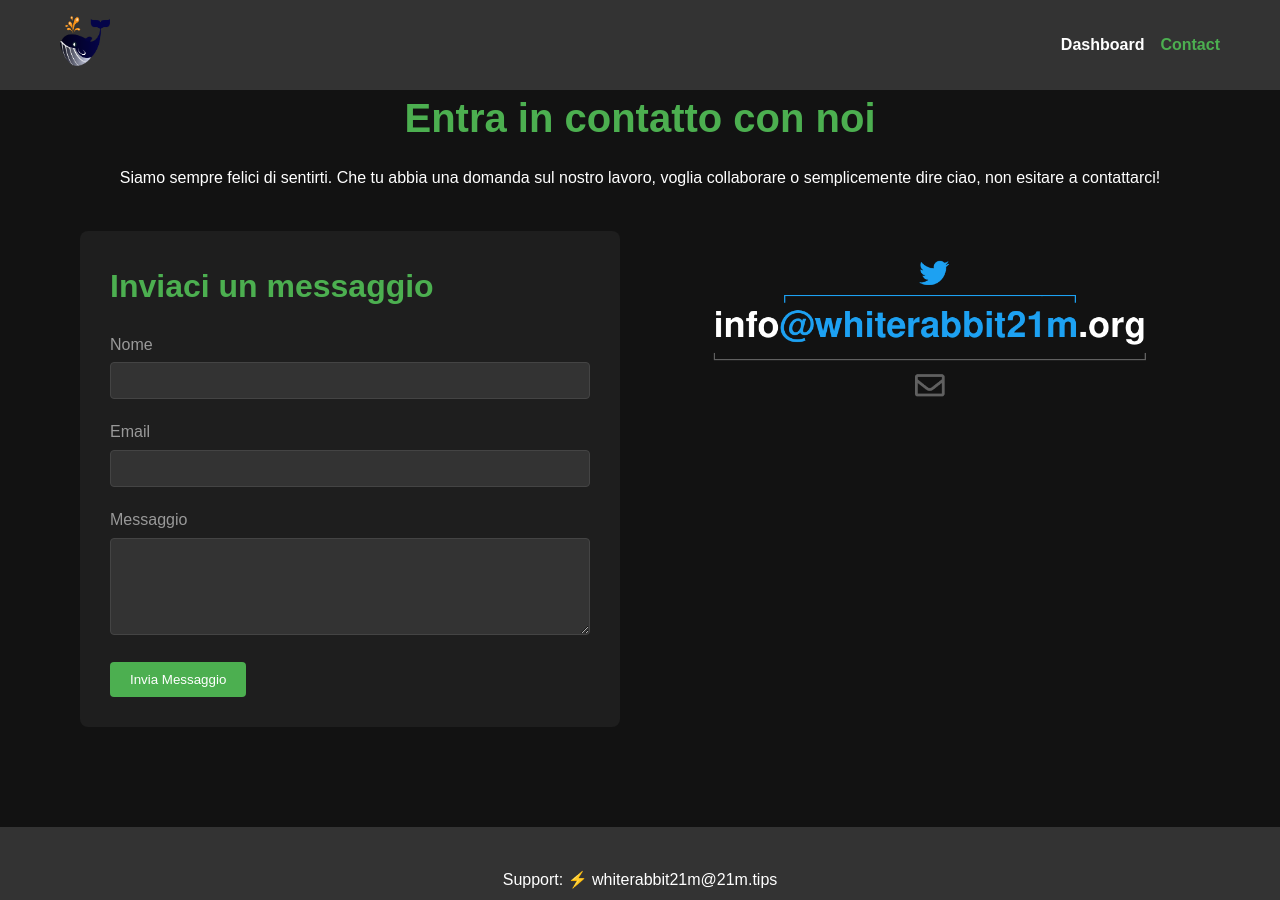
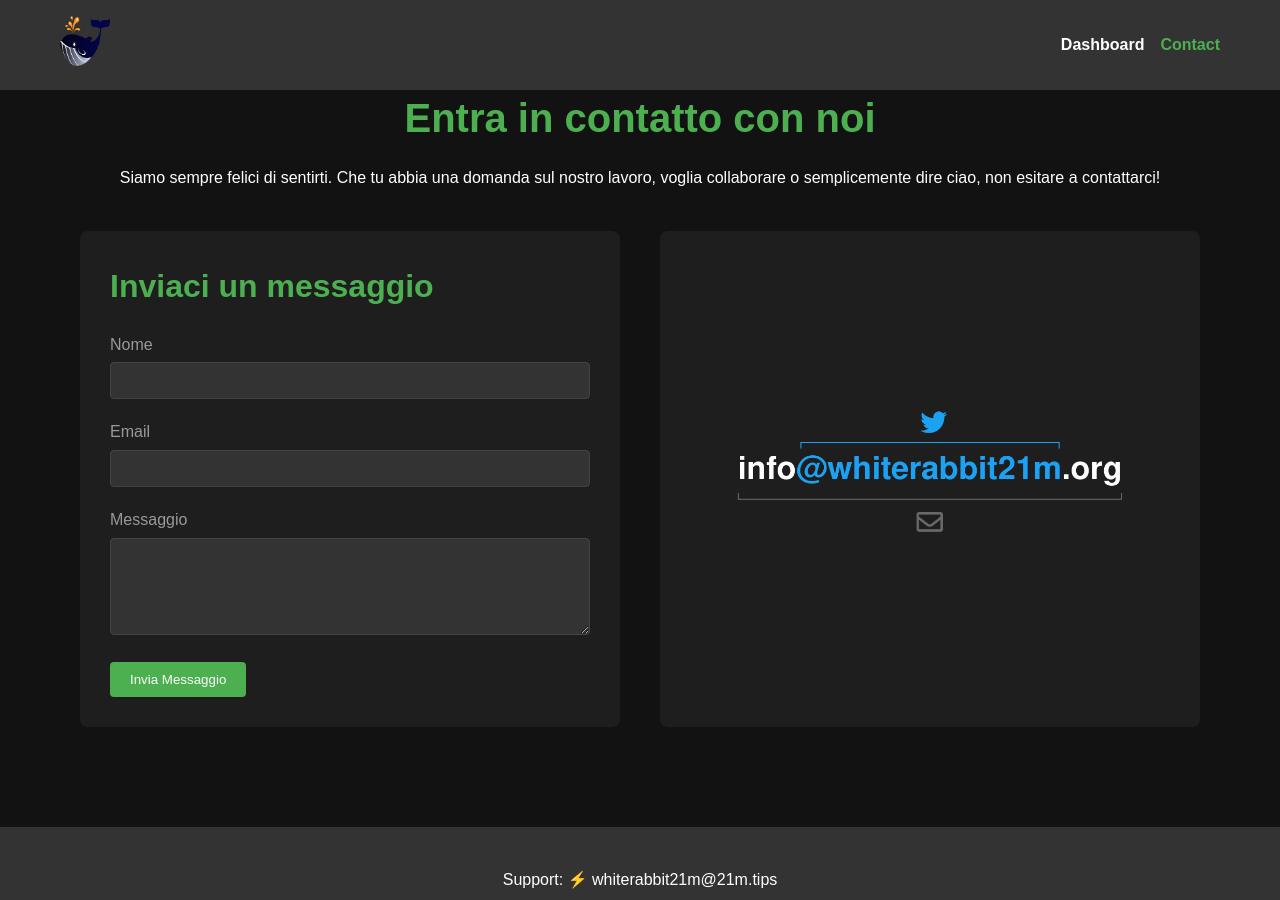
Before and after one commit to whiterabbit21m-test/whiterabbit21m-test.github.io, a Jekyll site: the page built from contact.md, in a window 1280 px wide and 900 px high, scrolled down 214 px. Built offline with Jekyll 4.4.1, drawn with Linux system fonts in a browser that asks for light colours.

Commit message:
Update _contact.scss

```diff
--- a/_sass/_contact.scss
+++ b/_sass/_contact.scss
@@ -6,7 +6,6 @@
   .page-header {
     text-align: center;
     margin-bottom: 40px;
-
     h1 {
       font-size: 2.5em;
       color: #4CAF50;
@@ -22,19 +21,16 @@
     display: grid;
     grid-template-columns: 1fr 1fr;
     gap: 40px;
-
     @media (max-width: 768px) {
       grid-template-columns: 1fr;
     }
   }
 
-  .contact-form, .contact-info {
+  .contact-form {
     background-color: #1E1E1E;
     padding: 30px;
     border-radius: 8px;
-  }
 
-  .contact-form {
     h2 {
       color: #4CAF50;
       margin-bottom: 20px;
@@ -42,13 +38,11 @@
 
     .form-group {
       margin-bottom: 20px;
-
       label {
         display: block;
         margin-bottom: 5px;
         color: #999;
       }
-
       input, textarea {
         width: 100%;
         padding: 10px;
@@ -56,7 +50,6 @@
         border: 1px solid #444;
         color: #fff;
         border-radius: 4px;
-
         &:focus {
           outline: none;
           border-color: #4CAF50;
@@ -72,48 +65,25 @@
       border-radius: 4px;
       cursor: pointer;
       transition: background-color 0.3s ease;
-
       &:hover {
         background-color: #45a049;
       }
     }
   }
 
-  .contact-info {
-    h2 {
-      color: #4CAF50;
-      margin-bottom: 20px;
-    }
+  .contact-image {
+    display: flex;
+    justify-content: center;
+    align-items: center;
+    background-color: #1E1E1E;
+    padding: 30px;
+    border-radius: 8px;
 
-    ul {
-      list-style-type: none;
-      padding: 0;
-
-      li {
-        margin-bottom: 15px;
-        display: flex;
-        align-items: center;
-
-        i {
-          margin-right: 10px;
-          color: #4CAF50;
-        }
-      }
-    }
-
-    .social-links {
-      margin-top: 20px;
-
-      a {
-        color: #fff;
-        font-size: 24px;
-        margin-right: 15px;
-        transition: color 0.3s ease;
-
-        &:hover {
-          color: #4CAF50;
-        }
-      }
+    .contact-img {
+      max-width: 100%;
+      height: auto;
+      border-radius: 8px;
+      object-fit: cover;
     }
   }
 }
```
